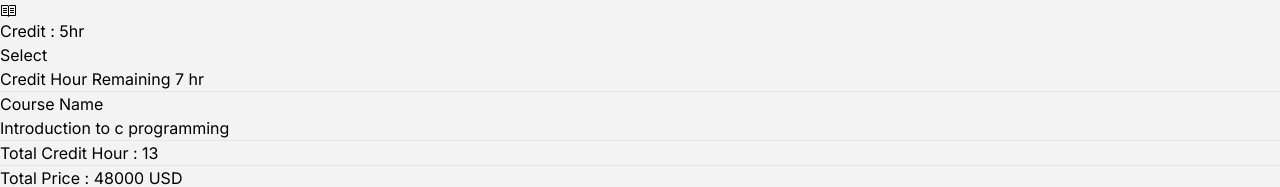
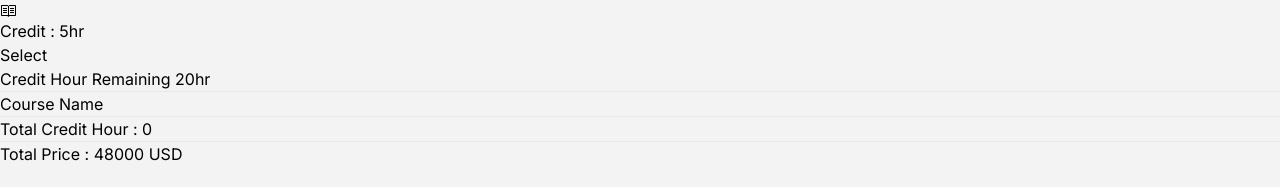
Before and after one commit to mashfikur/Course-Registration-Project-Website, a React (Vite) app: page / in a window 1280 px wide. Shown: the part 4025-4212 px from the top of the page. After the commit the page ends 4191 px from the top, so only its background shows below. Built offline with nearby package versions, Linux system fonts and the light colour scheme.

Commit message:
credit hour functionality added

```diff
--- a/src/App.jsx
+++ b/src/App.jsx
@@ -1,8 +1,27 @@
+import { useState } from "react";
 import "./App.css";
 import Courses from "./components/Courses";
 import Sidebar from "./components/Sidebar";
 
 function App() {
+  const [courseTitle, setCourseTitle] = useState([]);
+  const [creditHour, setCreditHour] = useState(0);
+  const [remainingCreditHour, setremainingCreditHour] = useState(20);
+
+  const handleSelect = (course) => {
+    const newArray = [...courseTitle, course];
+
+    setCourseTitle(newArray);
+
+    const credit = course.credit_hour;
+    const totalCredit = credit + creditHour;
+    setCreditHour(totalCredit);
+
+    const remainigCredit = remainingCreditHour - credit;
+
+    setremainingCreditHour(remainigCredit);
+  };
+
   return (
     <div>
       <h1 className="text-3xl font-bold text-center my-8">
@@ -10,8 +29,12 @@ function App() {
       </h1>
 
       <div className="container my-10 mx-auto flex justify-between">
-        <Courses></Courses>
-        <Sidebar></Sidebar>
+        <Courses handleSelect={handleSelect}></Courses>
+        <Sidebar
+          courseTitle={courseTitle}
+          creditHour={creditHour}
+          remainingCreditHour={remainingCreditHour}
+        ></Sidebar>
       </div>
     </div>
   );
--- a/src/components/Course.jsx
+++ b/src/components/Course.jsx
@@ -2,7 +2,7 @@ import { FiDollarSign } from "react-icons/fi";
 import { GoBook } from "react-icons/go";
 import PropTypes from "prop-types";
 
-const Course = ({ course }) => {
+const Course = ({ course, handleSelect }) => {
   const { course_name, course_details, course_img, credit_hour, price } =
     course;
 
@@ -22,7 +22,7 @@ const Course = ({ course }) => {
         <div className="">
           <h3 className="text-xl mb-2 font-semibold">{course_name}</h3>
           <p className="text-[#1c1b1b99]">{displayDetails}</p>
-          <div className="flex items-center gap-4 mt-2">
+          <div className="flex items-center gap-8 mt-2">
             <div className="flex items-center gap-3">
               <FiDollarSign></FiDollarSign>
               <p className="font-medium text-[#1c1b1b99]">Price:{price}</p>
@@ -35,7 +35,10 @@ const Course = ({ course }) => {
             </div>
           </div>
           <div className="mt-6">
-            <button className="bg-[#2F80ED] text-white text-[1.125rem] font-semibold py-2 px-28 rounded-md mx-auto w-full ">
+            <button
+              onClick={() => handleSelect(course)}
+              className="bg-[#2F80ED] text-white text-[1.125rem] font-semibold py-2 px-28 rounded-md mx-auto w-full"
+            >
               Select
             </button>
           </div>
@@ -47,6 +50,7 @@ const Course = ({ course }) => {
 
 Course.propTypes = {
   course: PropTypes.object,
+  handleSelect: PropTypes.func,
 };
 
 export default Course;
--- a/src/components/Courses.jsx
+++ b/src/components/Courses.jsx
@@ -1,7 +1,8 @@
 import { useEffect, useState } from "react";
 import Course from "./Course";
+import PropTypes from "prop-types";
 
-const Courses = () => {
+const Courses = ({ handleSelect }) => {
   const [courses, setCourses] = useState([]);
 
   useEffect(() => {
@@ -13,10 +14,18 @@ const Courses = () => {
   return (
     <div className="w-3/4 grid grid-cols-3 gap-6">
       {courses.map((course) => (
-        <Course key={course.id} course={course}></Course>
+        <Course
+          key={course.id}
+          course={course}
+          handleSelect={handleSelect}
+        ></Course>
       ))}
     </div>
   );
 };
 
+Courses.propTypes = {
+  handleSelect: PropTypes.func,
+};
+
 export default Courses;
--- a/src/components/Sidebar.jsx
+++ b/src/components/Sidebar.jsx
@@ -1,8 +1,14 @@
-const Sidebar = () => {
+import PropTypes from "prop-types";
+
+const Sidebar = ({ courseTitle, creditHour, remainingCreditHour }) => {
   return (
-    <div className="w-1/4 bg-white h-full p-6 rounded-md space-y-4 sticky top-2">
+    <div className="w-1/4 bg-white h-full p-6 rounded-lg space-y-4 sticky top-2">
       <h3 className="text-[#2F80ED] text-[1.125rem] font-bold">
-        Credit Hour Remaining 7 hr
+        Credit Hour Remaining{" "}
+        {remainingCreditHour >= 0
+          ? remainingCreditHour
+          : alert("Credit Hour Limit Exceeded")&&0}
+        hr
       </h3>
 
       <hr />
@@ -11,17 +17,25 @@ const Sidebar = () => {
 
       <div>
         <ol className="list-decimal ml-4 text-[#1c1b1b99]">
-          <li>Introduction to c programming</li>
+          {courseTitle.map((course, idx) => (
+            <li key={idx}> {course.course_name} </li>
+          ))}
         </ol>
       </div>
 
       <hr />
 
-      <h4 className="font-medium">Total Credit Hour : 13 </h4>
+      <h4 className="font-medium">Total Credit Hour : {creditHour<=20?creditHour:20} </h4>
       <hr />
       <h4 className="font-semibold">Total Price : 48000 USD </h4>
     </div>
   );
 };
 
+Sidebar.propTypes = {
+  courseTitle: PropTypes.array,
+  creditHour: PropTypes.number,
+  remainingCreditHour: PropTypes.number,
+};
+
 export default Sidebar;
```
